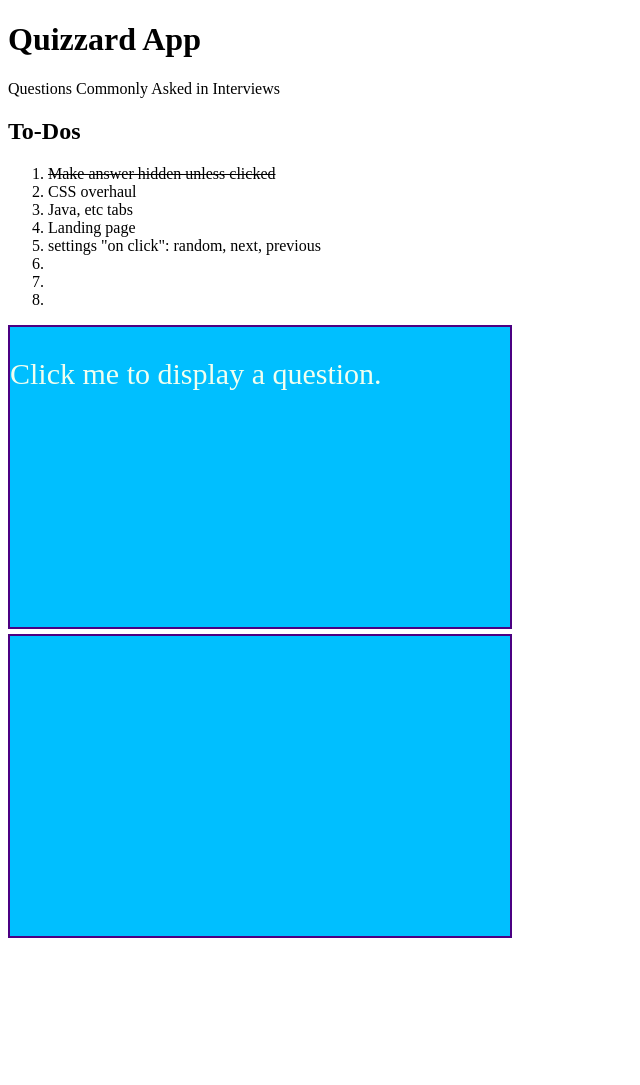
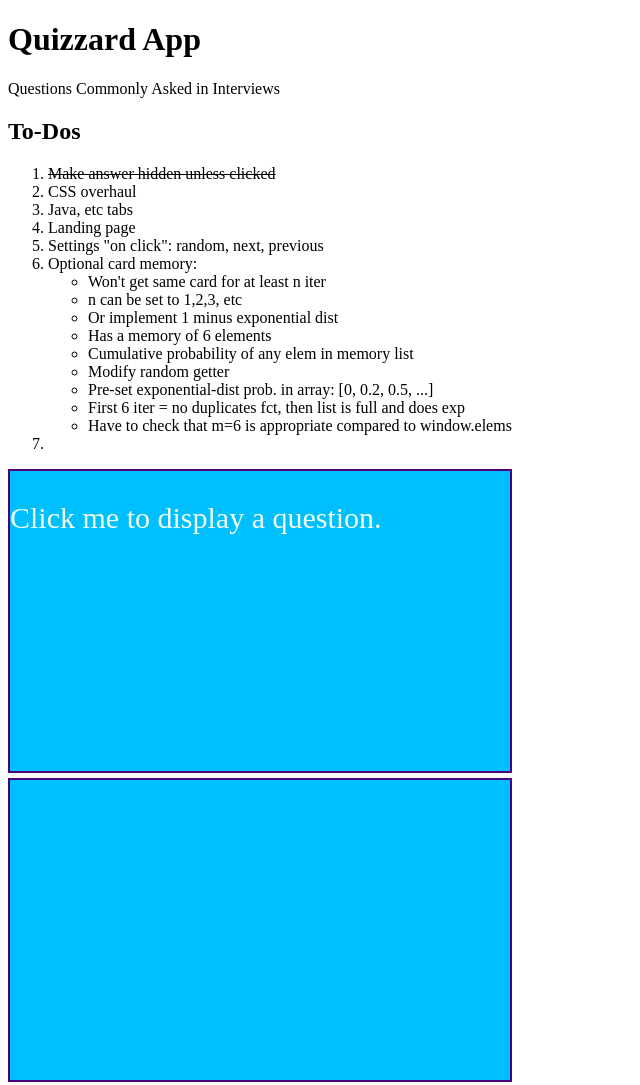
Before and after one commit to 220509-web-dev/FoundationProject-Josiah, a plain HTML site: page Quizzard/index.html in a window 1280 px wide. Shown: the whole page, without its empty margins (0-640 px from the left). Before the commit the page ends 946 px from the top, so only its background shows below. Drawn offline with Linux system fonts and the light colour scheme.

Commit message:
Added to-dos

```diff
--- a/Quizzard/index.html
+++ b/Quizzard/index.html
@@ -16,16 +16,27 @@
   <li>CSS overhaul</li>
   <li>Java, etc tabs</li>
   <li>Landing page</li>
-	<li>settings "on click": random, next, previous</li>
-	<li></li>
-	<li></li>
+  <li>Settings "on click": random, next, previous</li>
+  <li>Optional card memory: </li>
+    <ul>
+      <li>Won't get same card for at least n iter</li>
+      <li>n can be set to 1,2,3, etc</li>
+      <li>Or implement 1 minus exponential dist</li>
+      <li>Has a memory of 6 elements</li>
+      <li>Cumulative probability of any elem in memory list</li>
+      <li>Modify random getter</li>
+      <li>Pre-set exponential-dist prob. in array: [0, 0.2, 0.5, ...]</li>
+      <li>First 6 iter = no duplicates fct, then list is full and does exp</li>
+      <li>Have to check that m=6 is appropriate compared to window.elems</li>
+    </ul>
   <li></li>
 </ol>
-<div id="q_control" type="button"
-onclick="repl_q()">
-<p id="question">Click me to display a question.</p></div>
-<div id="a_control" type="button"
-onclick="repl_a()">
+
+<div id="q_control" type="button" onclick="repl_q()">
+<p id="question">Click me to display a question.</p>
+</div>
+
+<div id="a_control" type="button" onclick="repl_a()">
 <p id="answer"></p>
 </div>
 
```
Lines whose indentation alone changed are shown as unchanged.
